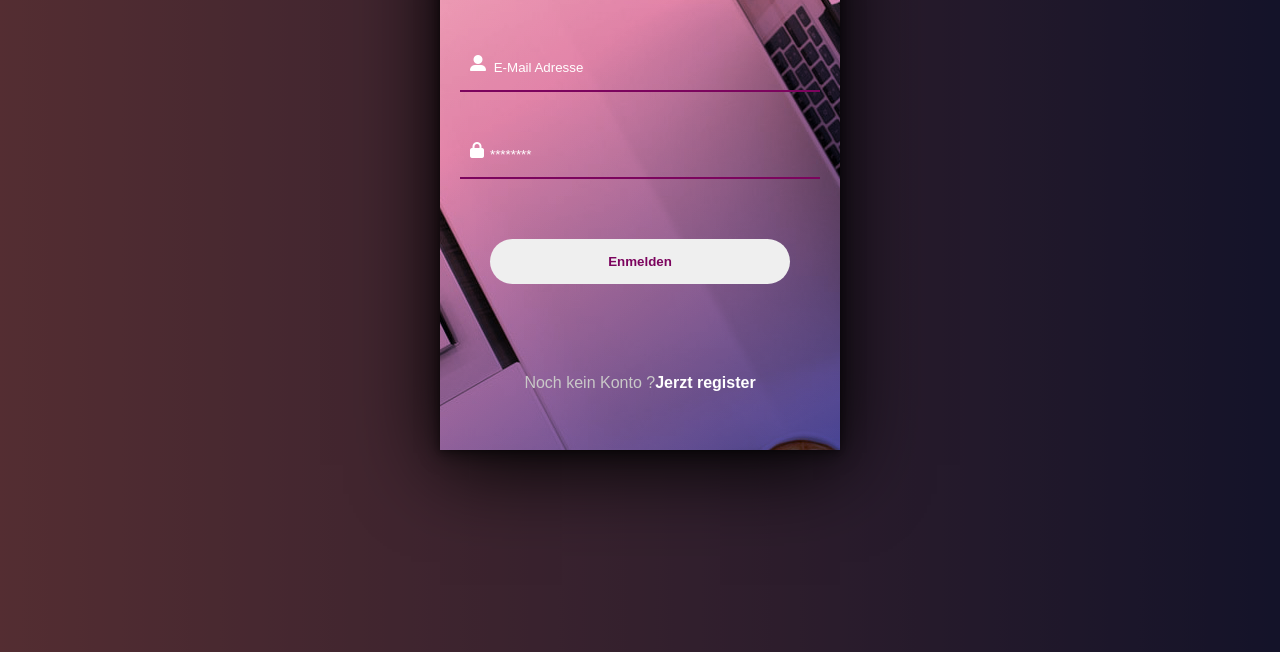
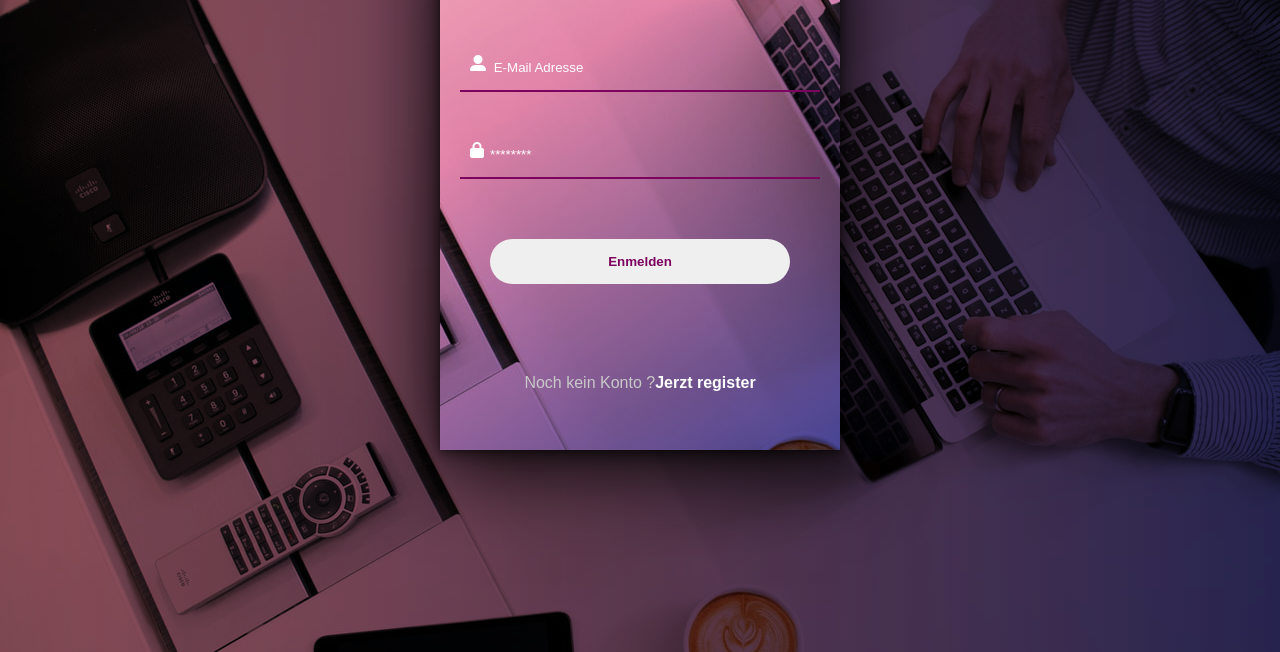
Before and after one commit to hnthien/form1, a plain HTML site: page index.html in a window 1280 px wide. Shown: the part 148-800 px from the top of the page. Drawn offline with Linux system fonts and the light colour scheme; files whose address does not match are found by name.

Commit message:
Update css.css

```diff
--- a/css.css
+++ b/css.css
@@ -1,5 +1,5 @@
 body {
-    background-image: url("image/photo.jpg"), linear-gradient(to right, rgb(168, 91, 100) 0%, rgb(40, 38, 82) 100%);
+    background-image: url("https://github.com/hnthien/form1/blob/master/photo.jpg"), linear-gradient(to right, rgb(168, 91, 100) 0%, rgb(40, 38, 82) 100%);
     background-color: rgb(0, 0, 0, 0.5);
     background-repeat: no-repeat, repeat;
     background-blend-mode: overlay;
```
